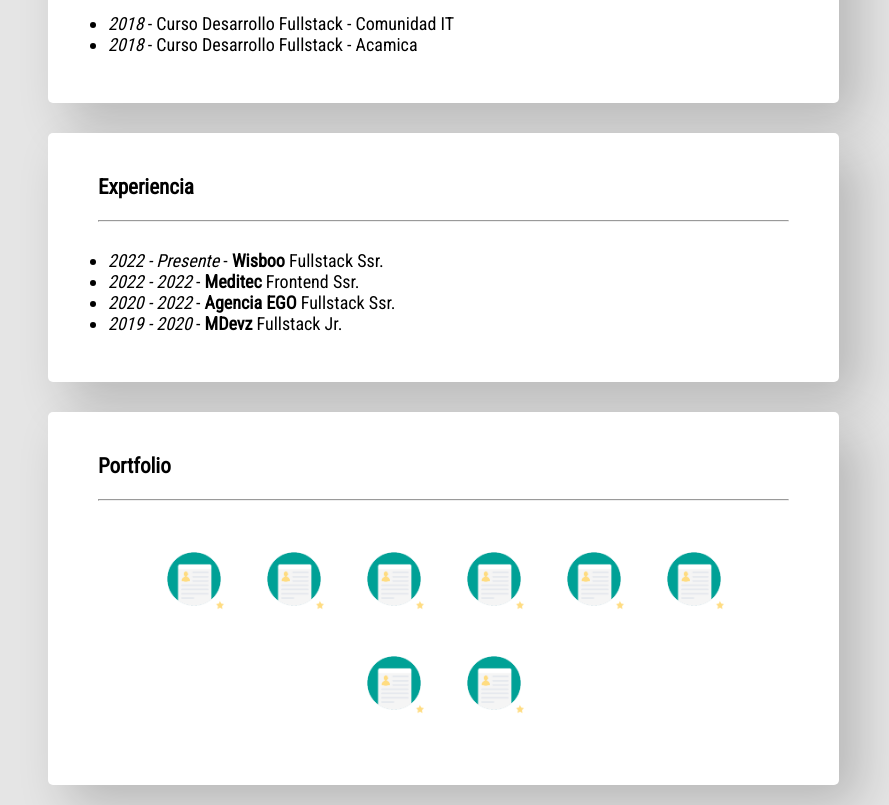
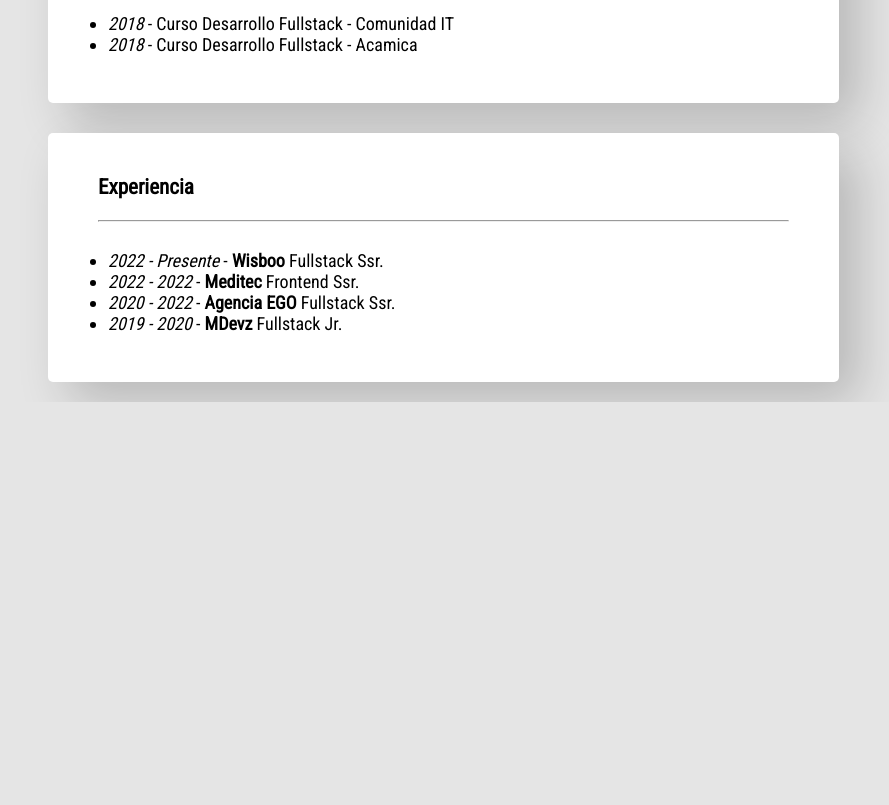
Before and after one commit to ferdiaz93/cv_clase_css_2, a plain HTML site: page index.html in a window 1280 px wide. Shown: the part 771-1576 px from the top of the page, without its empty margins (391-1280 px from the left). After the commit the page ends 1173 px from the top, so only its background shows below. Drawn offline with Linux system fonts and the light colour scheme.

Commit message:
section removed

```diff
--- a/index.html
+++ b/index.html
@@ -70,20 +70,6 @@
                     <li><em>2019 - 2020</em> - <b>MDevz</b> Fullstack Jr.</li>
                 </ul>
             </section>
-            <section class="card">
-                <h3 id="Portfolio">Portfolio</h3>
-                <hr>
-                <ul class="lista_iconos">
-                    <li><a href="#" title="icono-cv"><img class="iconos" src="img/cv-icon.png" alt="curriculum"></li></a>
-                    <li><a href="#" title="icono-cv"><img class="iconos" src="img/cv-icon.png" alt="curriculum"></li></a>
-                    <li><a href="#" title="icono-cv"><img class="iconos" src="img/cv-icon.png" alt="curriculum"></li></a>
-                    <li><a href="#" title="icono-cv"><img class="iconos" src="img/cv-icon.png" alt="curriculum"></li></a>
-                    <li><a href="#" title="icono-cv"><img class="iconos" src="img/cv-icon.png" alt="curriculum"></li></a>
-                    <li><a href="#" title="icono-cv"><img class="iconos" src="img/cv-icon.png" alt="curriculum"></li></a>
-                    <li><a href="#" title="icono-cv"><img class="iconos" src="img/cv-icon.png" alt="curriculum"></li></a>
-                    <li><a href="#" title="icono-cv"><img class="iconos" src="img/cv-icon.png" alt="curriculum"></li></a>
-                </ul>
-            </section>
         </main>
     </div>
 </body>
```
